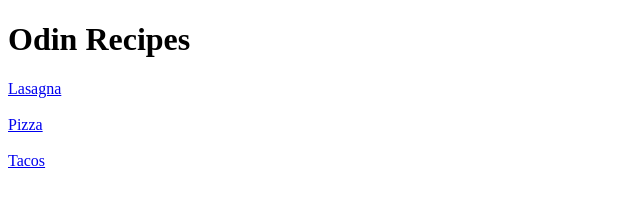
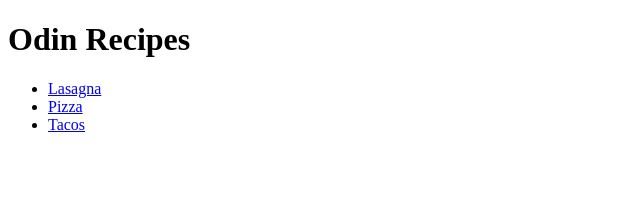
Before and after one commit to Caffineandme/odin-recipes, a plain HTML site: page index.html in a window 1280 px wide. Shown: the whole page, without its empty margins (0-640 px from the left). Drawn offline with Linux system fonts and the light colour scheme.

Commit message:
made links a list on index.html

```diff
--- a/index.html
+++ b/index.html
@@ -7,13 +7,11 @@
 </head>
 <body>
     <h1>Odin Recipes</h1>
-    <a href="recipies/lasagna.html">Lasagna</a>
-    <br>
-    <br>
-    <a href="recipies/pizza.html">Pizza</a>
-    <br>
-    <br>
-    <a href="recipies/tacos.html">Tacos</a>
 
+    <ul>
+      <li><a href="recipies/lasagna.html">Lasagna</a></li>
+      <li><a href="recipies/pizza.html">Pizza</a></li>
+      <li><a href="recipies/tacos.html">Tacos</a></li>
+    </ul>
 
 </body>
```
